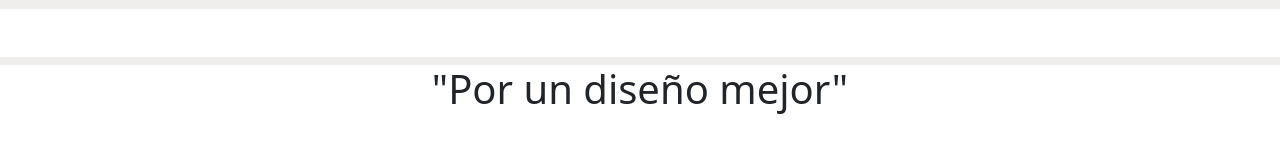
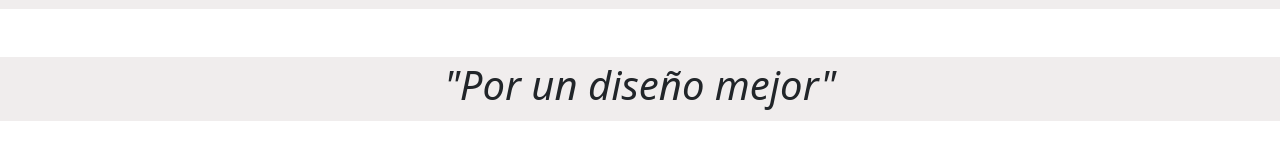
Before and after one commit to MicaelaMejiaVargas/FLOB, a plain HTML site: page quienessomos.html in a window 1280 px wide. Shown: the part 225-384 px from the top of the page. Drawn offline with nearby package versions, Linux system fonts and the light colour scheme.

Commit message:
arreglo del por un diseño mejor

```diff
--- a/quienessomos.html
+++ b/quienessomos.html
@@ -23,8 +23,8 @@
     <div id="letrero" class="mt-5 py-1">
         <b><h1>¿Quiénes Somos?</h1></b>
     </div>
-    <div id="letrero" class="mt-5 py-1"></div>
-         <b><h1 style="text-align: center;">"Por un diseño mejor"</h1></b>
+    <div id="letrero" class="mt-5 py-1">
+        <b><h1>"Por un diseño mejor"</h1></b>
     </div>
     <script src="https://cdn.jsdelivr.net/npm/bootstrap@5.3.1/dist/js/bootstrap.bundle.min.js" integrity="sha384-HwwvtgBNo3bZJJLYd8oVXjrBZt8cqVSpeBNS5n7C8IVInixGAoxmnlMuBnhbgrkm" crossorigin="anonymous"></script>
 </body>
```
